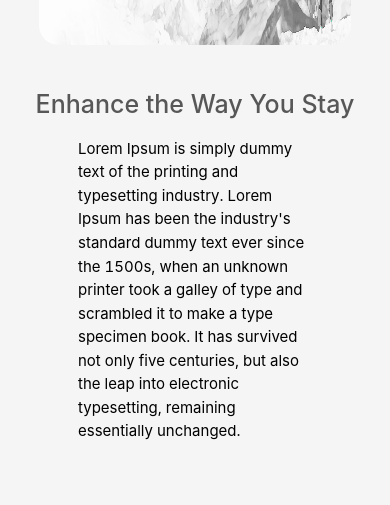
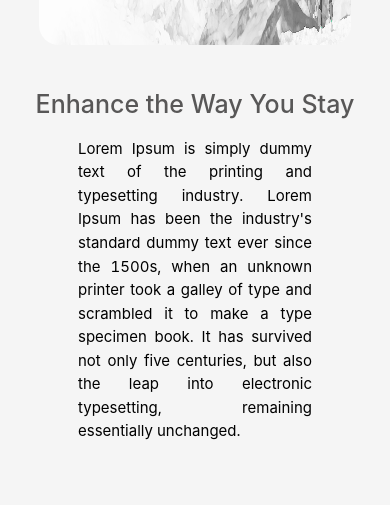
Before and after one commit to HexamTeam/hotlgo, a React (Create React App) app: page / in a window 390 px wide. Shown: the part 2200-2705 px from the top of the page. Built offline with nearby package versions, Linux system fonts and the light colour scheme.

Commit message:
justified content

```diff
--- a/src/component/header/Headerdiv.js
+++ b/src/component/header/Headerdiv.js
@@ -16,7 +16,7 @@ const Headerdiv = () => {
             Login in
           </Menu.Item>
           <Menu.Item key="2" >
-            resiter
+            Register
           </Menu.Item>
 
         </Menu>
--- a/src/css/rootcss/chg.css
+++ b/src/css/rootcss/chg.css
@@ -65,6 +65,9 @@
     font-weight: 400;
     margin-bottom: 12px;
     width: 100%;
+    text-align: justify;
+    text-justify: inter-word;
+    display: flex;
   }
 }
 @media only screen and (max-width: 690px) {
@@ -112,7 +115,9 @@
     height: 100%;
     vertical-align: middle;
     margin-left: 20%;
-    text-align: left;
+    text-align: justify;
+    text-justify: inter-word;
+    display: flex;
   }
 
   .tabpane-div-text-content {
```
Also changed, not shown: src/css/scss/chg.scss (+7 -2 lines), 1 other file (tests, documents, lock files or other folders).
